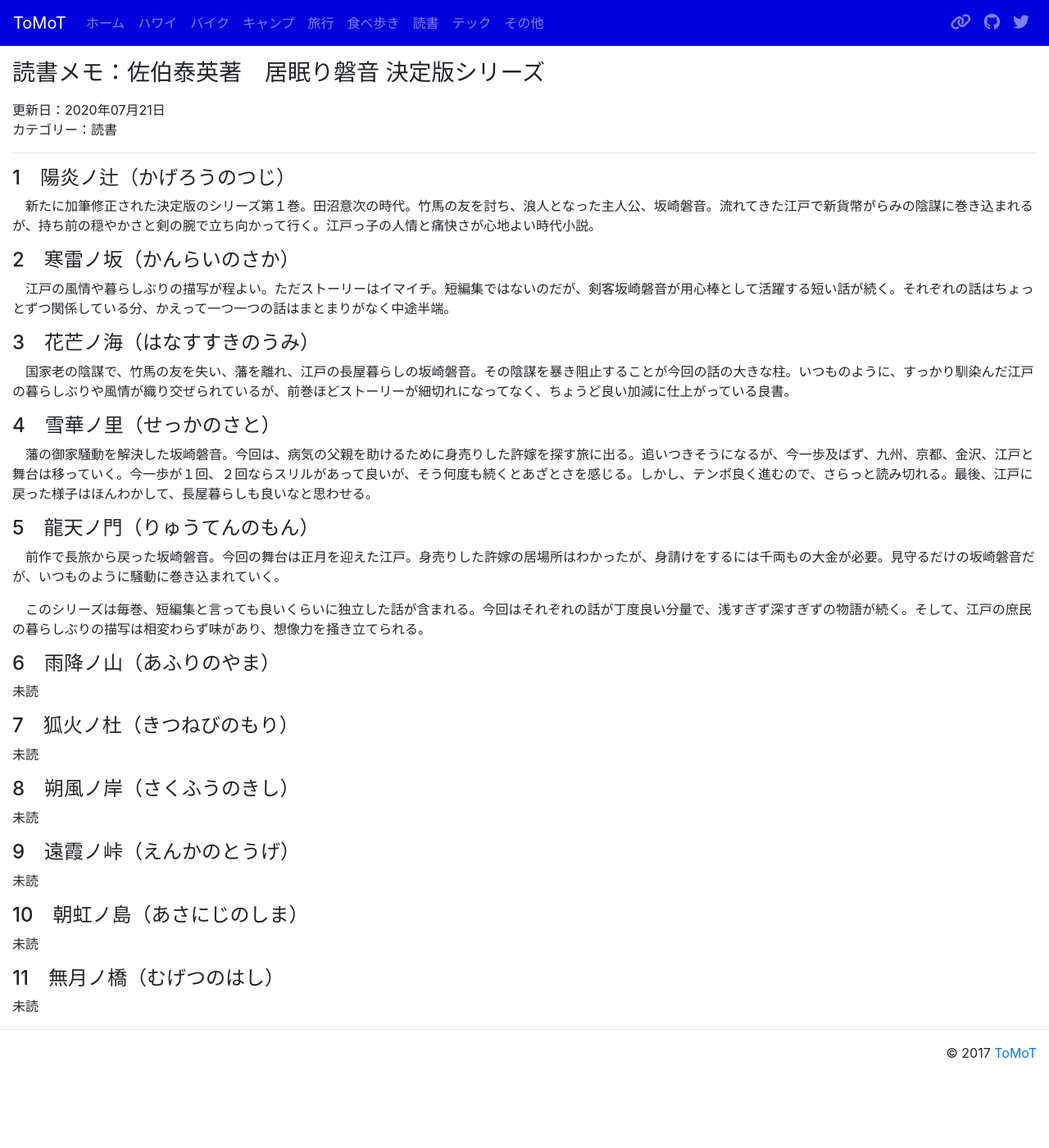
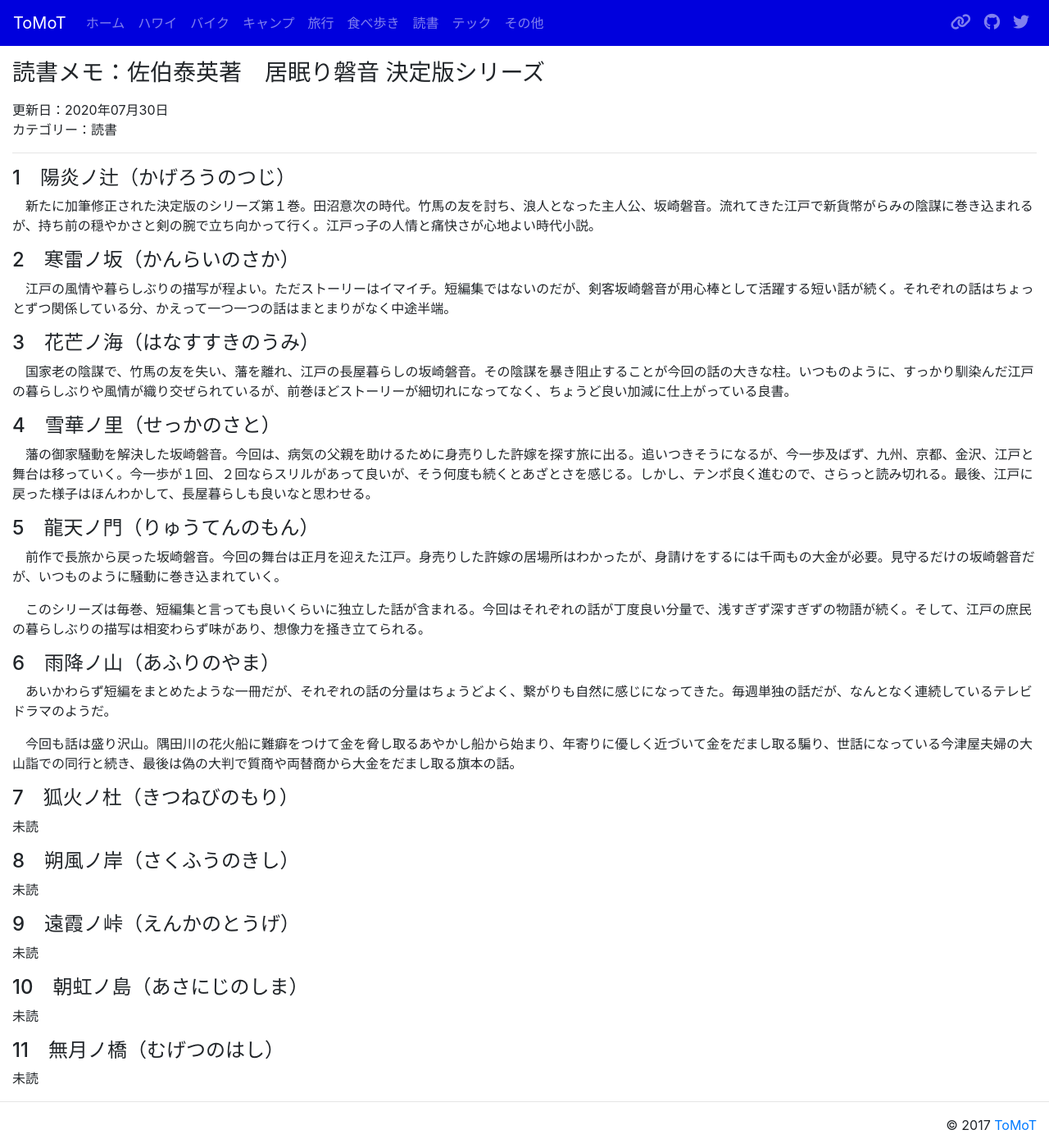
Before and after one commit to tomot/tomot.github.io, a Jekyll site: the page built from pages/book-saeki.md, in a window 1280 px wide. Shown: the whole page at 82% size. Built offline with Jekyll 4.4.1, drawn with Linux system fonts in a browser that asks for light colours; nearby versions of some CDN libraries; before the commit the page ends 1312 px from its top, so only the background shows below that.

Commit message:
add a book by Saeki

```diff
--- a/pages/book-saeki.md
+++ b/pages/book-saeki.md
@@ -1,7 +1,7 @@
 ---
 layout: page
 title: 読書メモ：佐伯泰英著　居眠り磐音 決定版シリーズ
-date: 2020-07-21
+date: 2020-07-30
 categories: 読書
 ---
 #### 1　陽炎ノ辻（かげろうのつじ）
@@ -28,7 +28,9 @@ categories: 読書
 
 #### 6　雨降ノ山（あふりのやま）
 
-未読
+　あいかわらず短編をまとめたような一冊だが、それぞれの話の分量はちょうどよく、繋がりも自然に感じになってきた。毎週単独の話だが、なんとなく連続しているテレビドラマのようだ。
+
+　今回も話は盛り沢山。隅田川の花火船に難癖をつけて金を脅し取るあやかし船から始まり、年寄りに優しく近づいて金をだまし取る騙り、世話になっている今津屋夫婦の大山詣での同行と続き、最後は偽の大判で質商や両替商から大金をだまし取る旗本の話。
 
 #### 7　狐火ノ杜（きつねびのもり）
 
```
Also changed, not shown: book.md (+1 -1 lines), index.md (+1 -1 lines).
